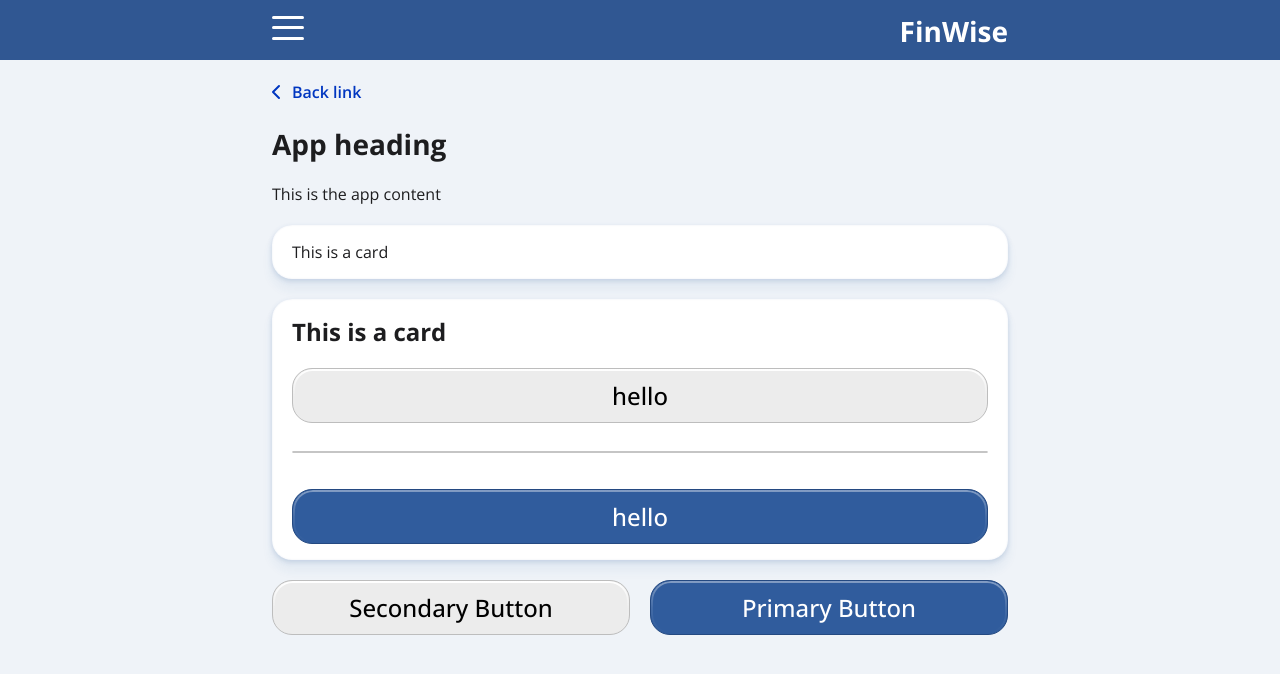
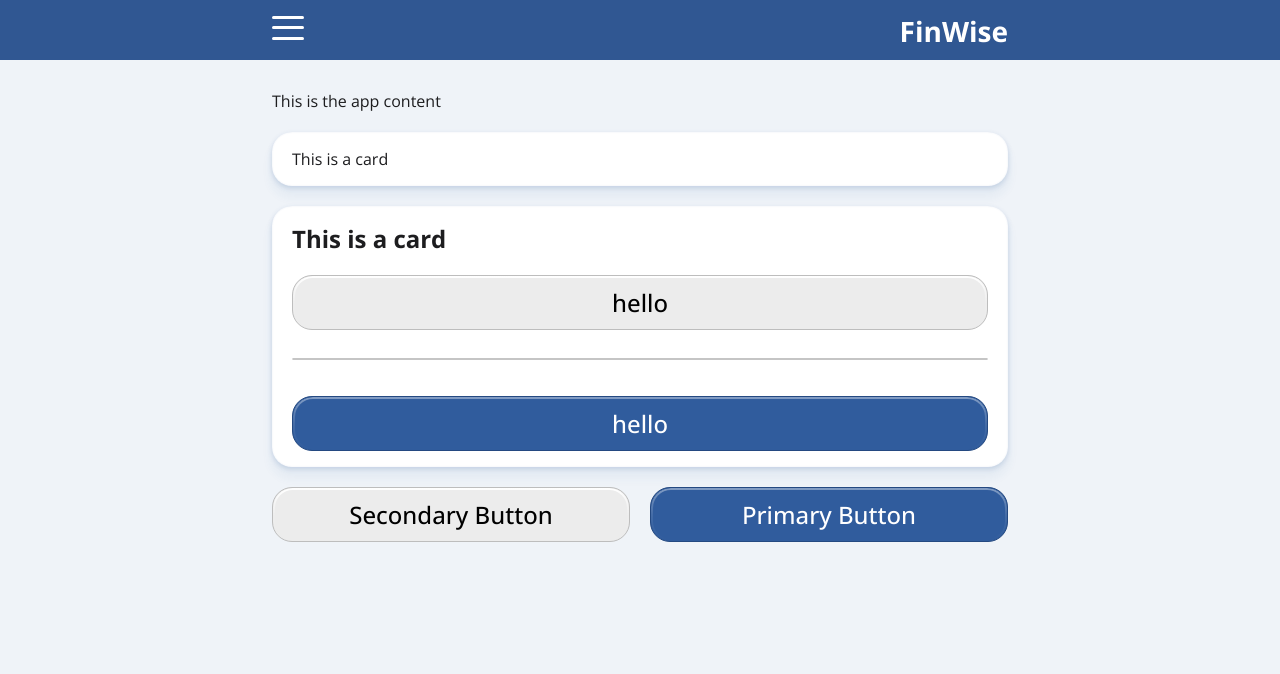
Before and after one commit to FinnieRyan/IP3-Banking-App-project, a React (Create React App) app in the folder frontend/: page / in a window 1280 px wide. Shown: the top 674 px of the page. Built offline with nearby package versions, Linux system fonts and the light colour scheme.

Commit message:
UI: updated page layout to take in props

```diff
--- a/frontend/src/components/PageLayout/PageLayout.js
+++ b/frontend/src/components/PageLayout/PageLayout.js
@@ -3,11 +3,11 @@ import { Heading } from '../Heading/Heading';
 import { Link } from '../Link/Link';
 import { Container } from './PageLayout.style';
 
-export const PageLayout = ({ children }) => {
+export const PageLayout = ({ children, heading, linkText, linkLocation }) => {
   return (
     <Container>
-      <Link backLink>Back link</Link>
-      <Heading>App heading</Heading>
+      {linkLocation && linkText && <Link backLink>Back link</Link>}
+      {heading && <Heading>App heading</Heading>}
       {children}
     </Container>
   );
@@ -15,4 +15,7 @@ export const PageLayout = ({ children }) => {
 
 PageLayout.propTypes = {
   children: PropTypes.node.isRequired,
+  heading: PropTypes.string,
+  linkText: PropTypes.string,
+  linkLocation: PropTypes.string,
 };
--- a/frontend/src/components/PageLayout/PageLayout.style.js
+++ b/frontend/src/components/PageLayout/PageLayout.style.js
@@ -1,7 +1,7 @@
 import styled from 'styled-components';
 
 export const Container = styled.div`
-  margin: 20px auto;
+  margin: 30px auto;
   max-width: ${({ theme }) => theme.sizes.tablet};
   min-width: ${({ theme }) => theme.sizes.sm};
   display: flex;
```
